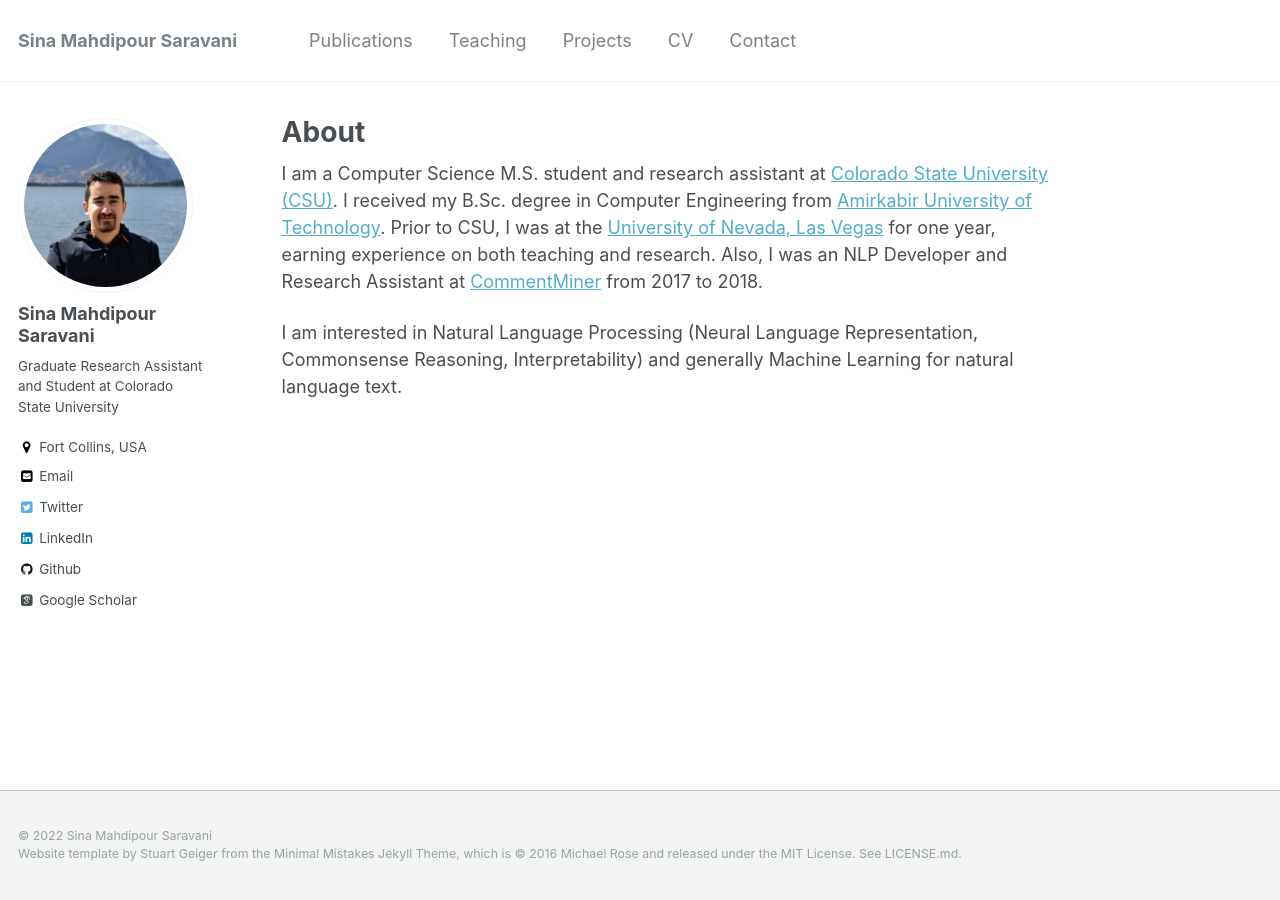
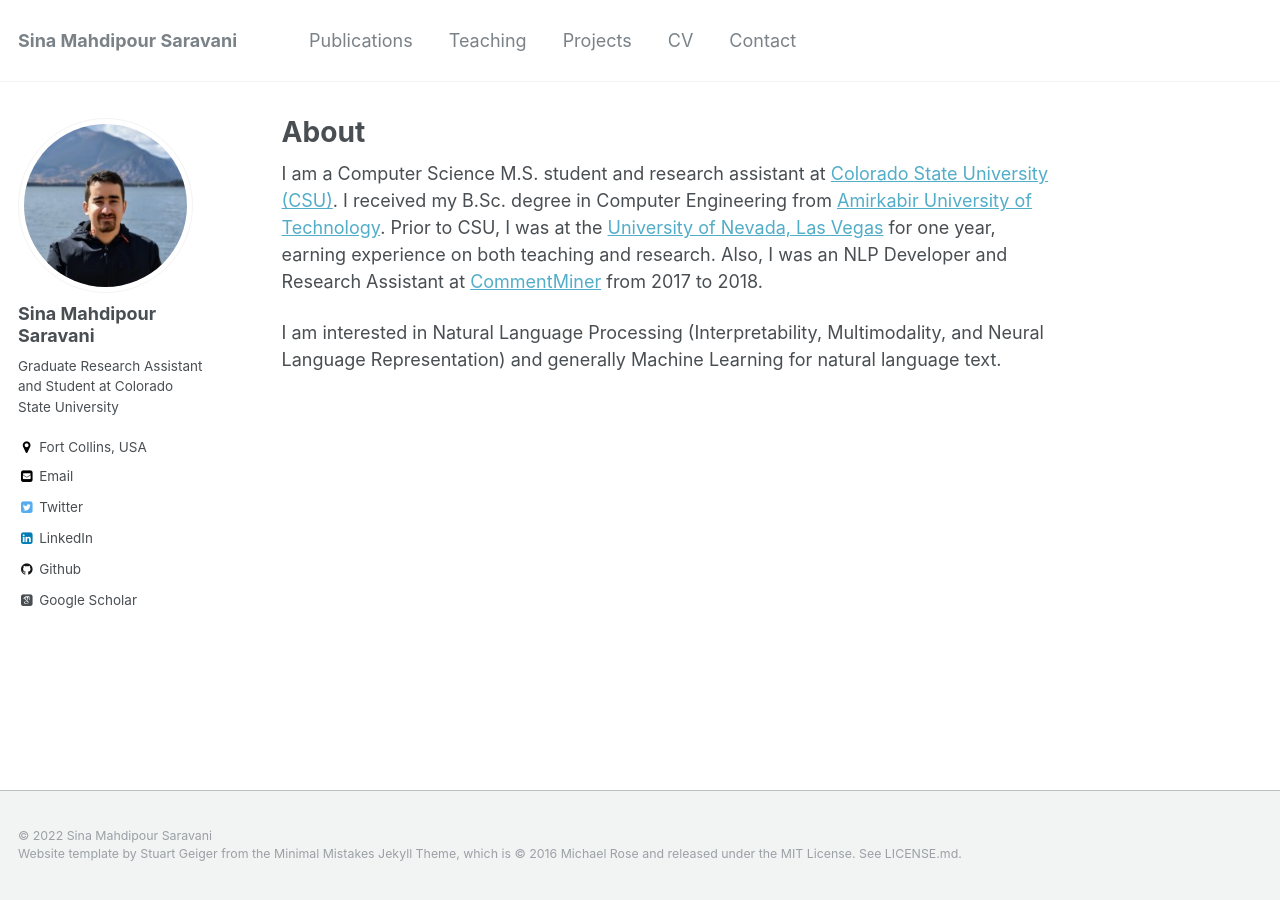
Before and after one commit to sinamps/sinamps.github.io, a Jekyll site: the page built from _pages/about.md, in a window 1280 px wide. Built offline with Jekyll 4.4.1, drawn with Linux system fonts in a browser that asks for light colours; some web fonts are replaced.

Commit message:
Update about.md

```diff
--- a/_pages/about.md
+++ b/_pages/about.md
@@ -10,4 +10,4 @@ redirect_from:
 
 I am a Computer Science M.S. student and research assistant at [Colorado State University (CSU)](https://www.colostate.edu). I received my B.Sc. degree in Computer Engineering from [Amirkabir University of Technology](http://aut.ac.ir/aut/). Prior to CSU, I was at the [University of Nevada, Las Vegas](https://unlv.edu) for one year, earning experience on both teaching and research. Also, I was an NLP Developer and Research Assistant at [CommentMiner](http://www.commentminer.ir/) from 2017 to 2018.
 
-I am interested in Natural Language Processing (Neural Language Representation, Commonsense Reasoning, Interpretability) and generally Machine Learning for natural language text.
+I am interested in Natural Language Processing (Interpretability, Multimodality, and Neural Language Representation) and generally Machine Learning for natural language text.
```
